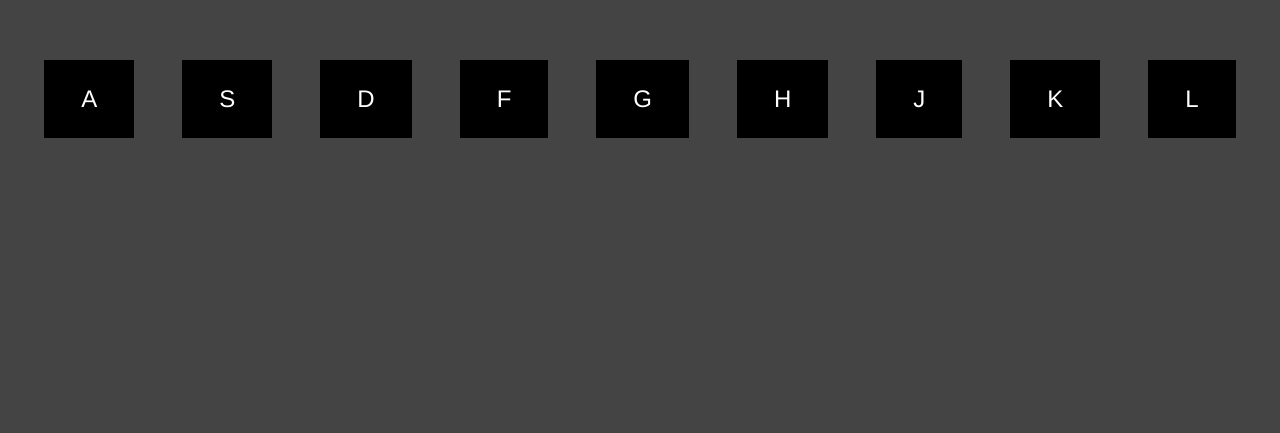
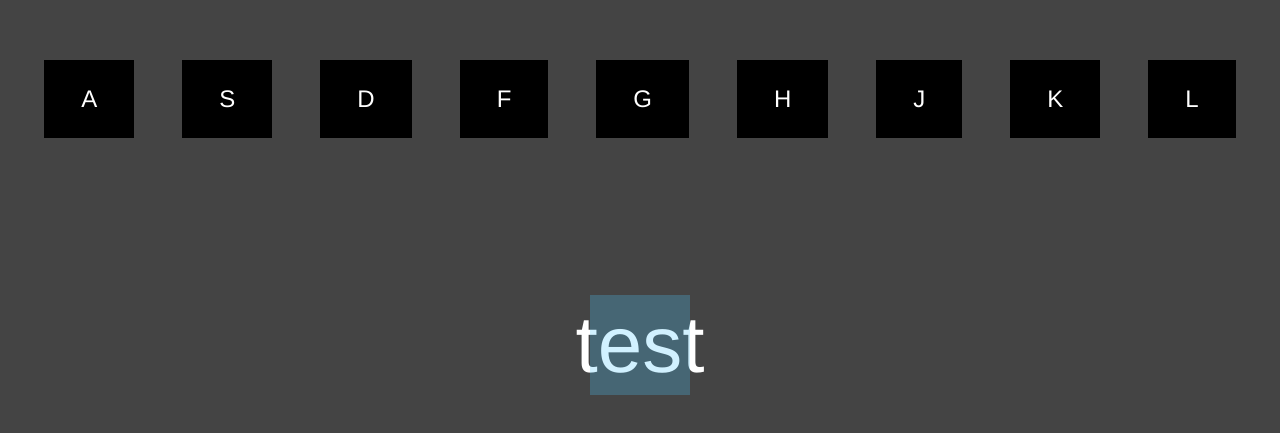
Before and after one commit to knowaveragejoe/js-drum-machine, a plain HTML site: page index.html in a window 1280 px wide. Shown: the part 101-534 px from the top of the page. Drawn offline with Linux system fonts and the light colour scheme.

Commit message:
Making visualization look better

```diff
--- a/css/style.css
+++ b/css/style.css
@@ -42,7 +42,8 @@ body, html {
 }
 
 #wave {
-    background-color: green;
-    padding: 0;
-    transition: 0.1s;
+    background-color: rgba(80, 200, 255, 0.26);
+    padding: 50px;
+    transition: 0.05s;
+    position: absolute;
 }
--- a/index.html
+++ b/index.html
@@ -38,7 +38,7 @@
         </div>
     </div>
     <div class="soundNameDisplay">
-        <div id="soundName"></div>
+        <div id="soundName">test</div>
         <div id="wave"></div>
     </div>
 
--- a/js/script.js
+++ b/js/script.js
@@ -47,7 +47,11 @@ const DrumKit = function() {
         self.analyser.getByteFrequencyData(self.frequencyData);
 
         for (var i=0;i<self.frequencyData.length;i++) {
-            self.wave.style.padding = (self.frequencyData[1] * 2) + "px";
+            let scale = self.frequencyData[i] / 8;
+            let rotate = self.frequencyData[i] * 2;
+
+            self.wave.style.transform = `rotate(${rotate}deg)`;
+            self.wave.style.transform = `scale(${scale}, ${scale})`;
         }
 
         if (self.playing) {
@@ -65,6 +69,7 @@ const DrumKit = function() {
         if (self.codes.indexOf(keyCode) < 0) {
             return; //not a key we care about
         }
+        self.wave.style.padding = '50px';
 
         let sound = self.findSound(e.keyCode);
         let pad = self.findPad(e.keyCode);
```
